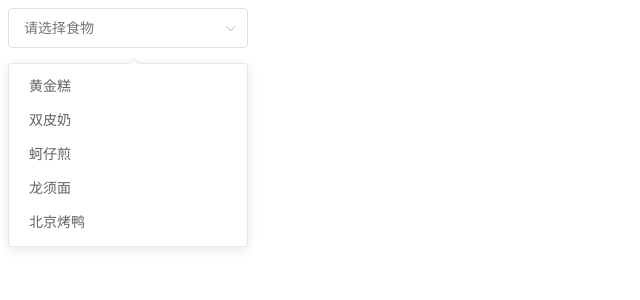
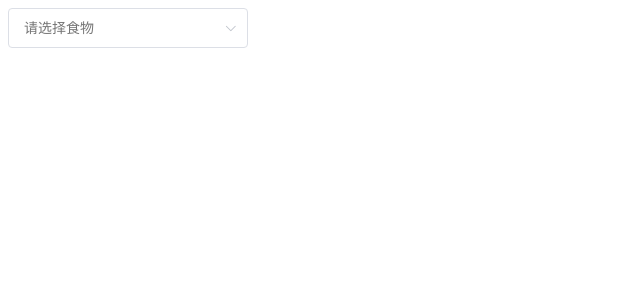
Before and after one commit to Phoebe0626/orange-ui, a Vue app: page / in a window 1280 px wide. Shown: the top 300 px of the page, without its empty margins (0-640 px from the left). Built offline with nearby package versions, Linux system fonts and the light colour scheme.

Commit message:
select组件下拉框的显示和隐藏

```diff
--- a/src/components/select.vue
+++ b/src/components/select.vue
@@ -1,19 +1,21 @@
 <template>
-  <div class="o-select">
+  <div class="o-select" @click="isShow = !isShow">
     <div class="o-input">
       <input v-model="model" readonly :name="name" type="text" :placeholder="placeholder" class="o-input__inner">
       <span class="o-input__suffix">
         <div class="o-input__suffix-inner">
-          <i class="o-select__caret o-input__icon o-icon-up"></i>
+          <i :class="{'is-reverse': isShow}" class="o-select__caret o-input__icon o-icon-up"></i>
         </div>
       </span>
     </div>
-    <div class="o-select-dropdown__wrapper">
-      <ul class="o-select-dropdown__list">
-        <slot />
-      </ul>
-      <div class="o-select-dropdown__wrapper-arrow"></div>
-    </div>
+    <transition name="animation">
+      <div v-show="isShow" class="o-select-dropdown__wrapper">
+        <ul class="o-select-dropdown__list">
+          <slot />
+        </ul>
+        <div class="o-select-dropdown__wrapper-arrow"></div>
+      </div>
+    </transition>
   </div>
 </template>
 
@@ -38,6 +40,7 @@ export default {
   },
   data () {
     return {
+      isShow: false,
       model: ''
     }
   },
@@ -98,6 +101,9 @@ export default {
         transition: transform .3s;
         transform: rotate(180deg);
         cursor: pointer;
+        &.is-reverse {
+          transform: rotate(0deg);
+        }
       }
       .o-input__icon {
         width: 25px;
@@ -111,6 +117,7 @@ export default {
 }
 
 .o-select-dropdown__wrapper {
+  max-height: 274px;
   position: relative;
   min-width: 240px;
   transform-origin: center top;
@@ -157,4 +164,13 @@ export default {
     }
   }
 }
+
+.animation-enter, .animation-leave-to {
+  transform: translateY(-15px);
+  opacity: 0;
+}
+
+.animation-enter-active, .animation-leave-active {
+  transition: all .3s;
+}
 </style>
```
